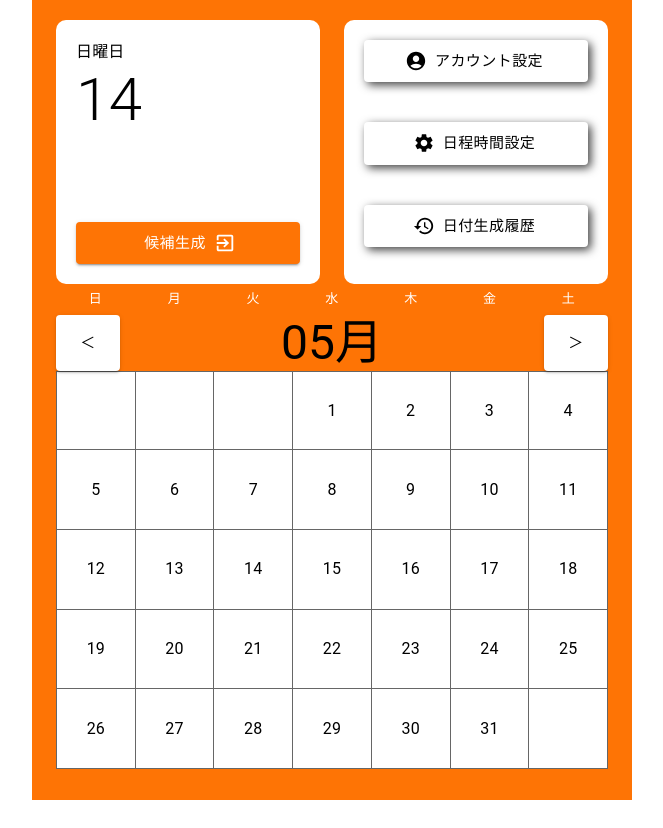
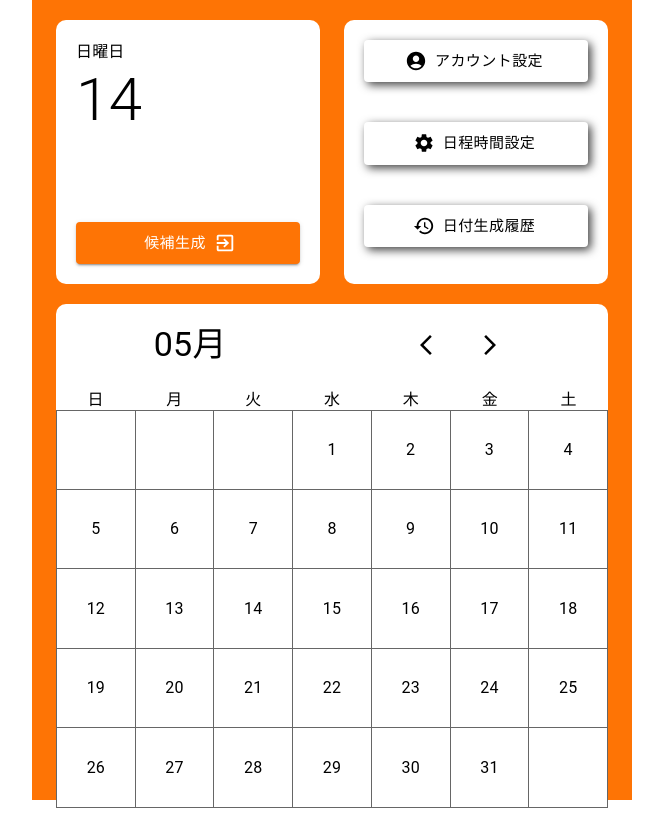
Before and after one commit to Yuma-Satake/career-sync, a React (Vite) app: page / in a window 1280 px wide. Shown: the whole page, without its empty margins (308-971 px from the left). Before the commit the page ends 800 px from the top, so only its background shows below. Built offline with nearby package versions, Linux system fonts and the light colour scheme.

Commit message:
トップページにカレンダーを追加しました

```diff
--- a/src/pages/top/CalenderHeader.tsx
+++ b/src/pages/top/CalenderHeader.tsx
@@ -1,4 +1,4 @@
-import { Button, Grid } from '@mui/material';
+import { Box, Button, Grid } from '@mui/material';
 import { Stack } from '@mui/system';
 import type { FC } from 'react';
 
@@ -9,14 +9,12 @@ const weekArray = ['日', '月', '火', '水', '木', '金', '土'];
  */
 export const CalenderHeader: FC = () => {
   return (
-    <Grid container justifyContent="center" columns={7}>
+    <Grid container justifyContent="center" columns={7} sx={{ bgcolor: 'white' }}>
       {weekArray.map((item) => {
         return (
           <Grid key={item} item xs={1}>
             <Stack alignItems="center">
-              <Button size="small" sx={{ color: 'white' }}>
-                {item}
-              </Button>
+              <Box sx={{ color: 'black' }}>{item}</Box>
             </Stack>
           </Grid>
         );
--- a/src/pages/top/TopPage.tsx
+++ b/src/pages/top/TopPage.tsx
@@ -1,4 +1,4 @@
-import { Box, Button, Container, Stack, Typography } from '@mui/material';
+import { Box, Button, Container, IconButton, Stack, Typography } from '@mui/material';
 import type { Dayjs } from 'dayjs';
 import { FC } from 'react';
 import { useNavigate } from 'react-router-dom';
@@ -6,6 +6,8 @@ import ExitToAppIcon from '@mui/icons-material/ExitToApp';
 import AccountCircleIcon from '@mui/icons-material/AccountCircle';
 import SettingsIcon from '@mui/icons-material/Settings';
 import HistoryIcon from '@mui/icons-material/History';
+import ArrowBackIosNewIcon from '@mui/icons-material/ArrowBackIosNew';
+import ArrowForwardIosIcon from '@mui/icons-material/ArrowForwardIos';
 import { useCalenderControl } from './useCalenderControl';
 import { CalenderHeader } from './CalenderHeader';
 
@@ -114,37 +116,44 @@ export const TopPage: FC = () => {
         </Stack>
       </Stack>
 
-      <CalenderHeader />
-      <Stack direction="row" justifyContent="space-between">
-        <Button
-          variant="contained"
-          size="large"
+      <Stack
+        direction="row"
+        spacing={3}
+        justifyContent="space-around"
+        sx={{
+          padding: '20px',
+          bgcolor: 'white',
+          marginTop: '20px',
+          borderRadius: '10px 10px 0 0',
+        }}
+      >
+        <Typography variant="h4">{nowDate.format('MM月')}</Typography>
+
+        <Stack direction="row" spacing={3}>
+          <IconButton
             onClick={subtractMonth}
             sx={{
               bgcolor: 'white',
               color: 'black',
             }}
           >
-          ＜
-        </Button>
-
-        <Typography variant="h3">{nowDate.format('MM月')}</Typography>
-
-        <Button
-          variant="contained"
-          size="large"
+            <ArrowBackIosNewIcon />
+          </IconButton>
+          <IconButton
             onClick={addMonth}
             sx={{
               bgcolor: 'white',
               color: 'black',
             }}
           >
-          ＞
-        </Button>
+            <ArrowForwardIosIcon />
+          </IconButton>
         </Stack>
+      </Stack>
+      <CalenderHeader />
+
       {
         // カレンダーの表示
-
         dateArrayByWeek.map((week, index) => (
           <Stack key={index} direction="row">
             {week.map((date, index2) => (
@@ -172,6 +181,15 @@ export const TopPage: FC = () => {
           </Stack>
         ))
       }
+      <Box
+        sx={{
+          width: '100%',
+          height: '20px',
+          borderEndEndRadius: '10px',
+          borderEndStartRadius: '10px',
+          bgcolor: 'white',
+        }}
+      />
     </Container>
   );
 };
```
Lines whose indentation alone changed are shown as unchanged.
